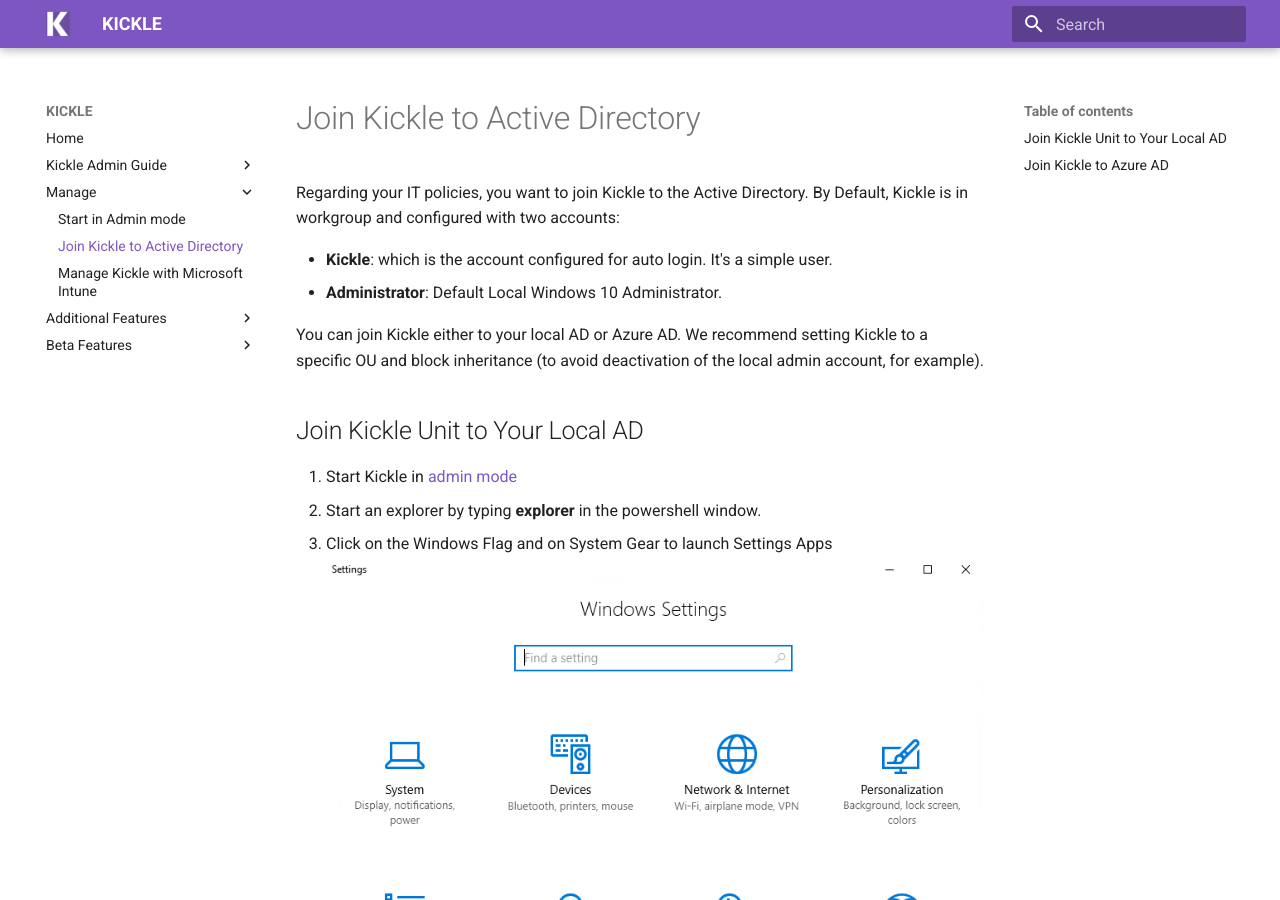
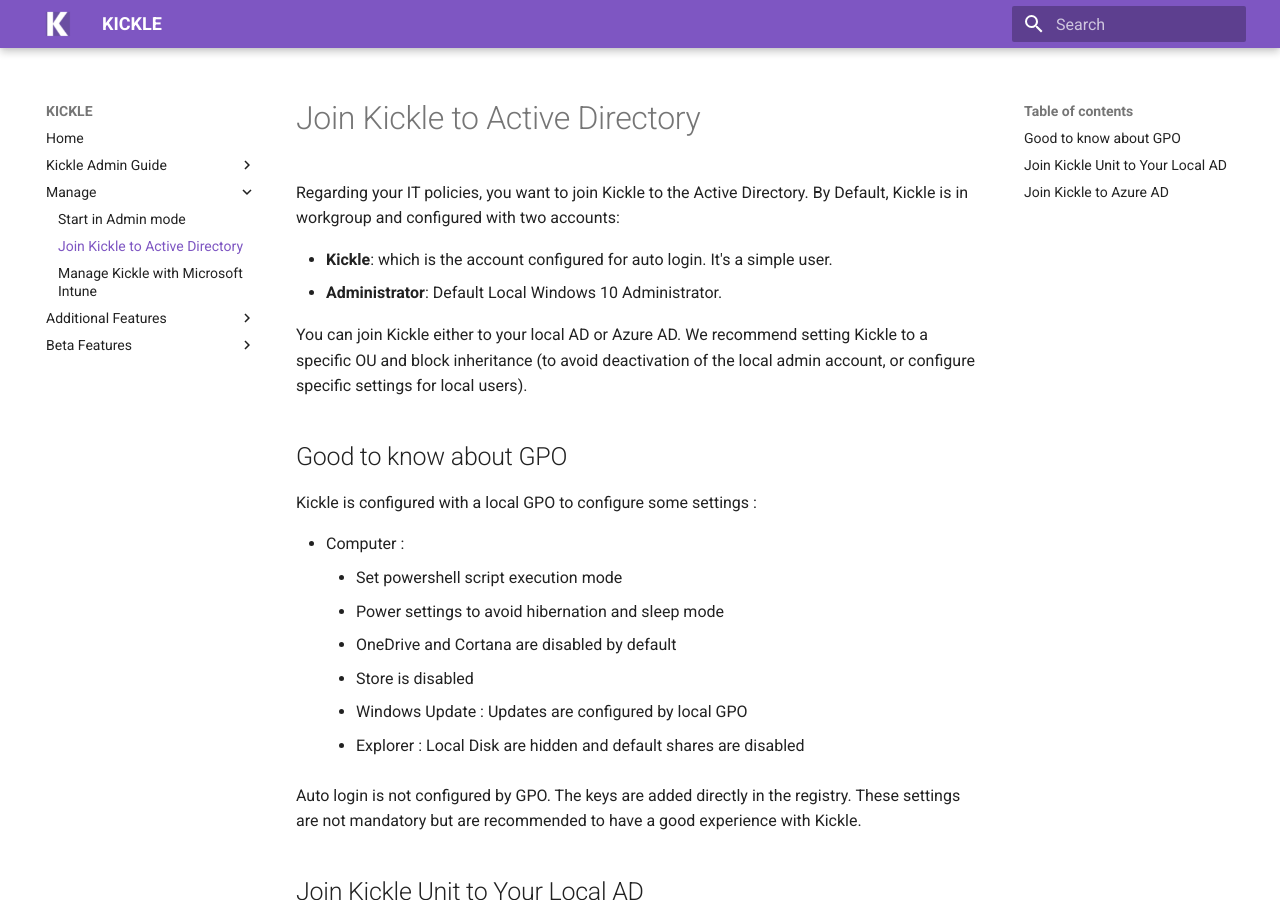
Before and after one commit to Kickle/Docs, an MkDocs documentation site: the page built from Docs/manage/ad.md, in a window 1280 px wide and 900 px high. Built offline with MkDocs 1.6.1 and Material for MkDocs 9.7.7, drawn with Linux system fonts in a browser that asks for light colours; old or Windows-style settings are respelled for this version of MkDocs.

Commit message:
Requirements updated and AD GPO settings

```diff
--- a/Docs/manage/ad.md
+++ b/Docs/manage/ad.md
@@ -14,7 +14,21 @@ Regarding your IT policies, you want to join Kickle to the Active Directory. By
 * **Administrator**: Default Local Windows 10 Administrator.
 
 You can join Kickle either to your local AD or Azure AD.
-We recommend setting Kickle to a specific OU and block inheritance (to avoid deactivation of the local admin account, for example).
+We recommend setting Kickle to a specific OU and block inheritance (to avoid deactivation of the local admin account, or configure specific settings for local users).
+
+##Good to know about GPO
+Kickle is configured with a local GPO to configure some settings :
+
+* Computer :
+    * Set powershell script execution mode
+    * Power settings to avoid hibernation and sleep mode
+    * OneDrive and Cortana are disabled by default
+    * Store is disabled
+    * Windows Update : Updates are configured by local GPO
+    * Explorer : Local Disk are hidden and default shares are disabled
+
+Auto login is not configured by GPO. The keys are added directly in the registry.
+These settings are not mandatory but are recommended to have a good experience with Kickle.
 
 ## Join Kickle Unit to Your Local AD
 
```
Also changed, not shown: Docs/admin-guide/requirements and compatibility.md (+1 -2 lines).
